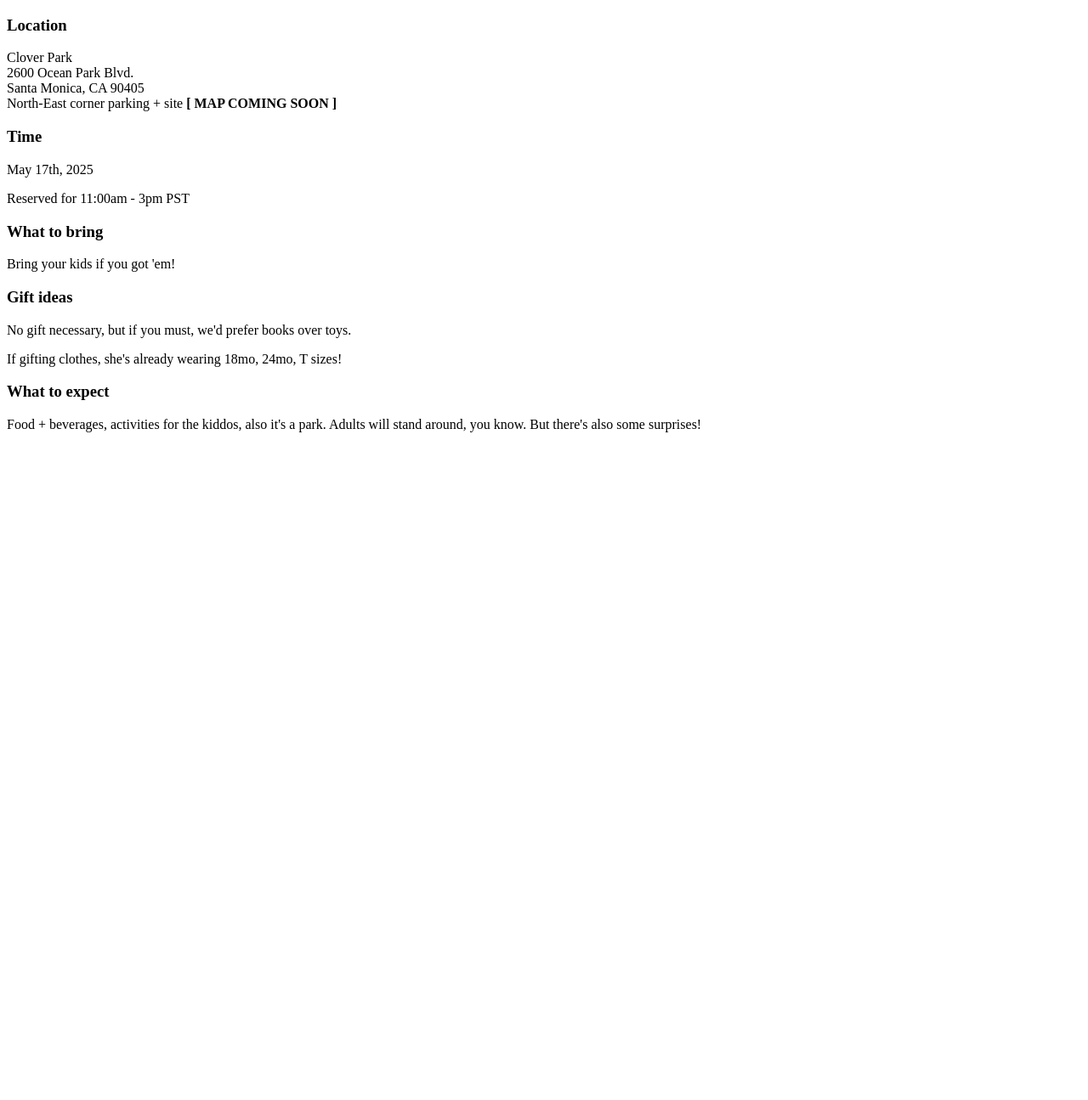
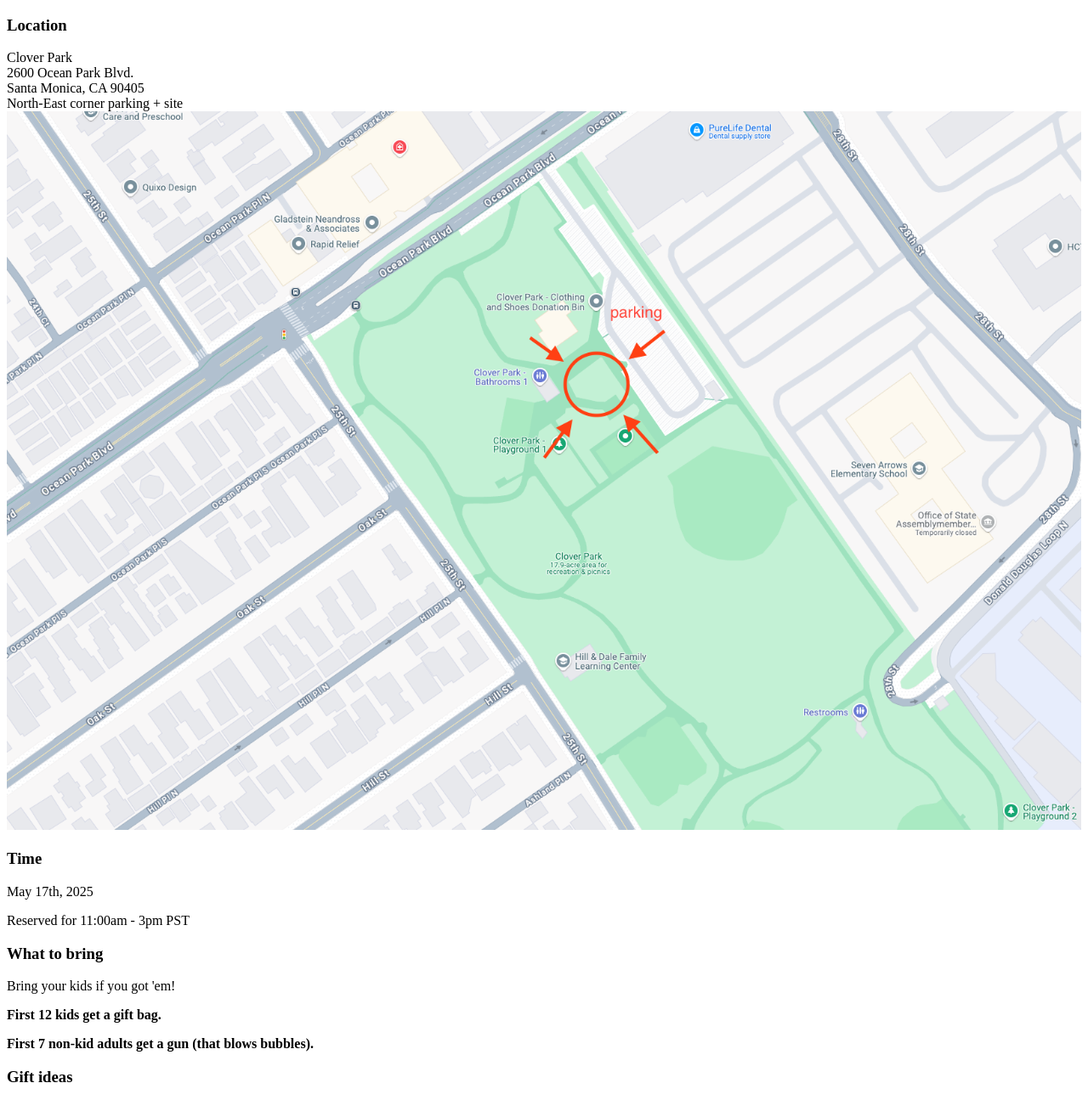
Before and after one commit to helior/scarlett, a plain HTML site: page index.html in a window 1280 px wide. Shown: the top 1295 px of the page at 85% size. Before the commit the page ends 800 px from the top, so only its background shows below. Drawn offline with Linux system fonts and the light colour scheme.

Commit message:
map + more info

```diff
--- a/index.html
+++ b/index.html
@@ -12,7 +12,7 @@
       2600 Ocean Park Blvd. <br />
       Santa Monica, CA 90405 <br />
       North-East corner parking + site
-      <strong>[ MAP COMING SOON ]</strong>
+      <img src="https://raw.githubusercontent.com/helior/scarlett/refs/heads/gh-pages/clover-park-map.png" width="100%" />
     </p>
 
     <h3>Time</h3>
@@ -21,6 +21,8 @@
 
     <h3>What to bring</h3>
     <p>Bring your kids if you got 'em!</p>
+    <p><strong>First 12 kids get a gift bag.</strong></p>
+    <p><strong>First 7 non-kid adults get a gun (that blows bubbles).</strong></p>
 
     <h3>Gift ideas</h3>
     <p>No gift necessary, but if you must, we'd prefer books over toys.</p>
```
